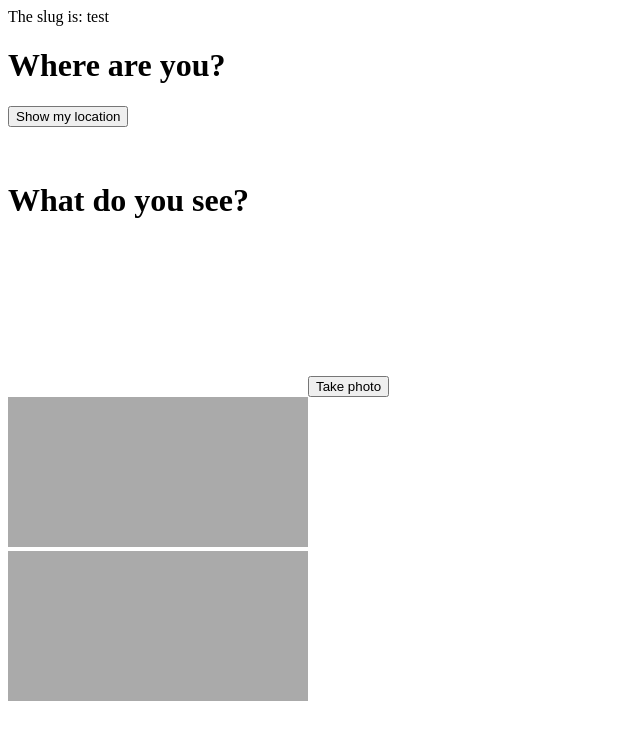
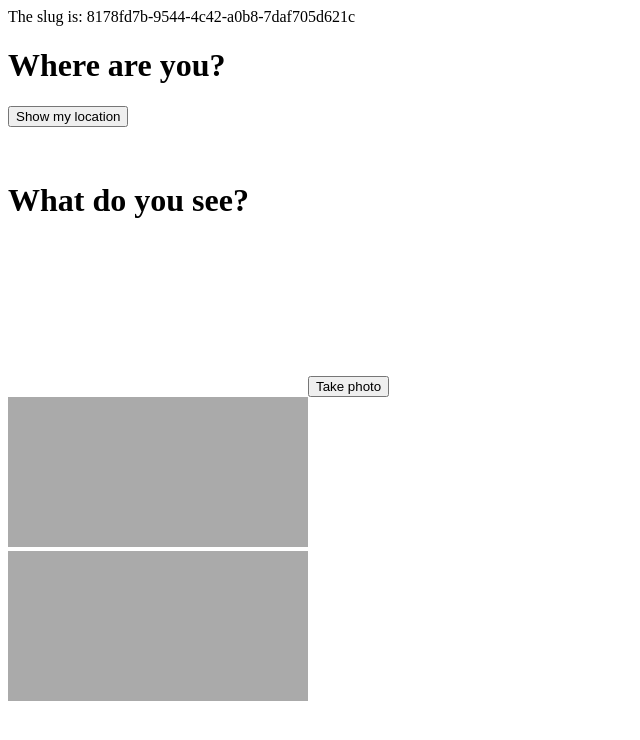
Before and after one commit to ilmarinen/endpoint, a React app: page / in a window 1280 px wide. Shown: the top 740 px of the page, without its empty margins (0-640 px from the left). Built offline with nearby package versions, Linux system fonts and the light colour scheme; the HTML template or start-up script is replaced by a standard one.

Commit message:
Remove slug getter and setter and generate it in browser as a UUID

```diff
--- a/client/src/main.jsx
+++ b/client/src/main.jsx
@@ -1,16 +1,9 @@
 import React from 'react';
 import {render} from 'react-dom';
+const uuidv4 = require('uuid/v4');
 
 
-var slug = "test";
-
-window.setSlug = function(slugValue) {
-  slug = slugValue;
-}
-
-window.getSlug = function() {
-  return slug;
-};
+const visitorSlug = uuidv4();
 
 class VideoBox extends React.Component {
 
@@ -188,7 +181,7 @@ class App extends React.Component {
   render () {
     return (
       <div>
-      <div>The slug is: {getSlug()}</div>
+      <div>The slug is: {visitorSlug}</div>
         <div id="geolocation">
           <h1>Where are you?</h1>
           <div id="mapIt">
```
